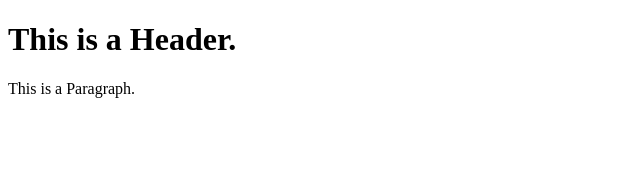
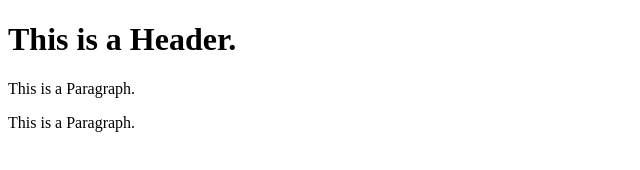
Before and after one commit to TLorenzo45/GIT-TEST1, a plain HTML site: page index.html in a window 1280 px wide. Shown: the whole page, without its empty margins (0-640 px from the left). Drawn offline with Linux system fonts and the light colour scheme.

Commit message:
Third commit

```diff
--- a/index.html
+++ b/index.html
@@ -3,5 +3,6 @@
     <body>
         <h1>This is a Header.</h1>
         <p>This is a Paragraph.</p>
+        <p>This is a Paragraph.</p>
     </body>
 </html>
```
